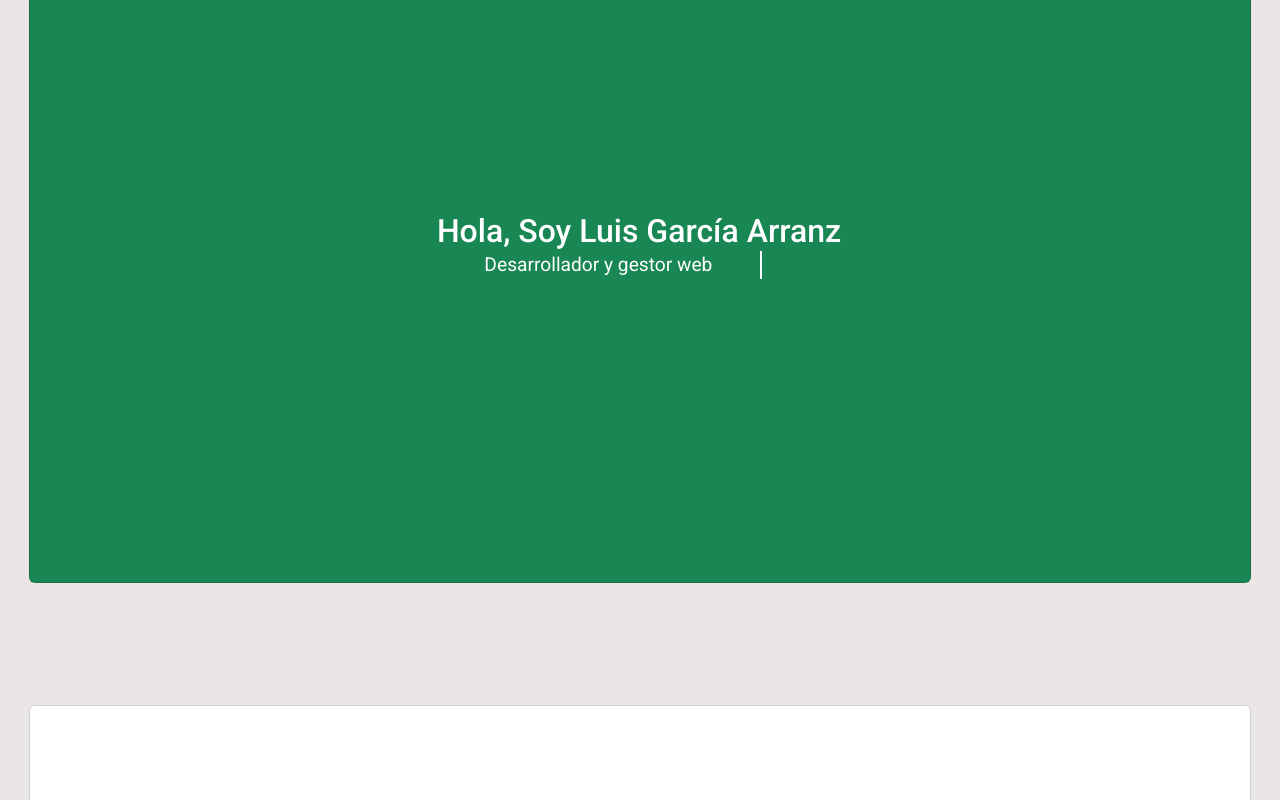
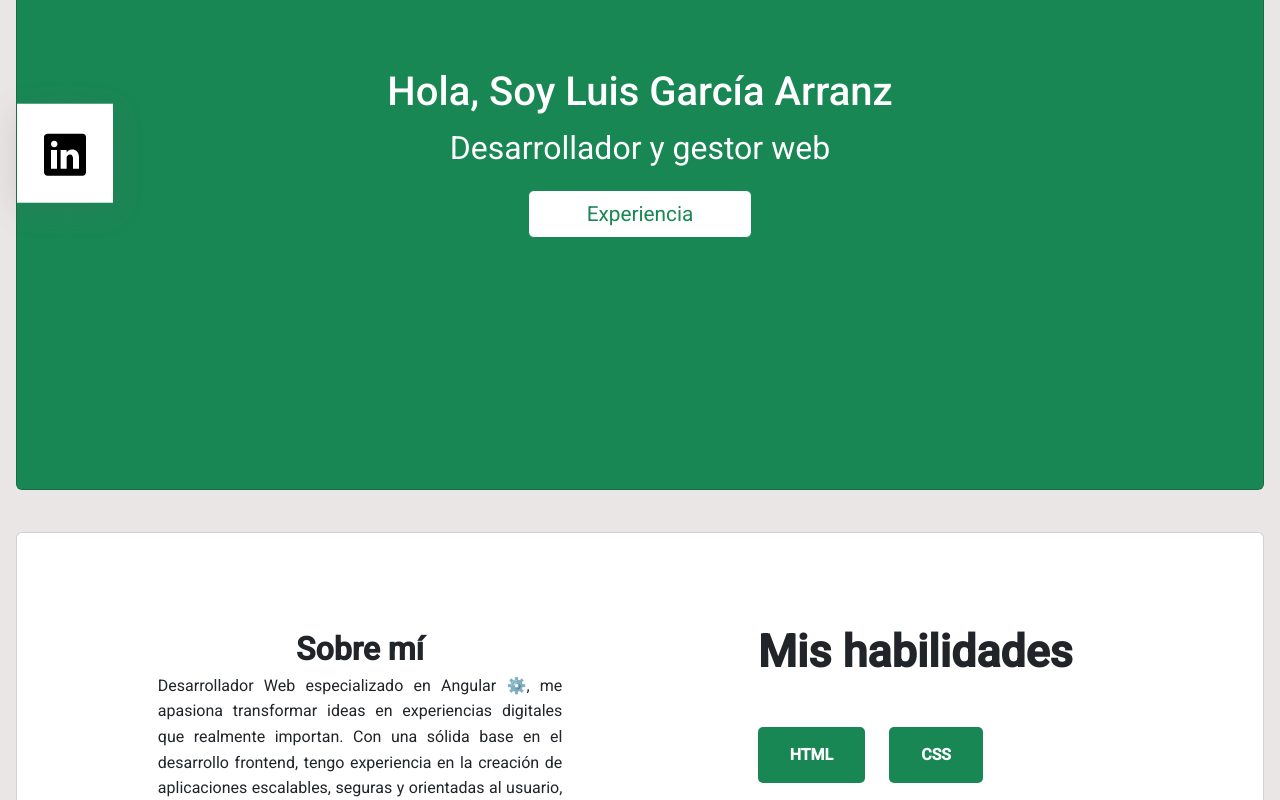
Before and after one commit to luisgarciaaarranz/luis-garcia-arranz, an Angular app: page /experience in a window 1280 px wide. Shown: the part 280-1080 px from the top of the page. Built offline with nearby package versions, Linux system fonts and the light colour scheme.

Commit message:
change css

```diff
--- a/src/app/app-routing.module.ts
+++ b/src/app/app-routing.module.ts
@@ -7,7 +7,7 @@ const routes: Routes = [
     path: '',
     component: HomeComponent,
     children: [
-      { path: 'about-me', loadComponent: () => import('./features/about-me/page/about-me.component').then(m => m.AboutMeComponent) },
+      { path: 'about', loadComponent: () => import('./features/about-me/page/about-me.component').then(m => m.AboutMeComponent) },
       { path: 'experience', loadComponent: () => import('./features/experience/experience.component').then(m => m.ExperienceComponent) },
       { path: 'projects', loadComponent: () => import('./features/projects/pages/projects.component').then(m => m.ProjectsComponent) },
       { path: 'contact', loadComponent: () => import('./features/contact/page/contact.component').then(m => m.ContactComponent) },
--- /dev/null
+++ b/src/app/core/services/scroll.service.ts
@@ -0,0 +1,25 @@
+import { Injectable } from '@angular/core';
+
+@Injectable({
+  providedIn: 'root'
+})
+export class ScrollService {
+  activeSection: string = 'home';
+
+  constructor() { }
+
+  scrollTo(section: string): void {
+    const element = document.getElementById(section);
+    this.activeSection = section;
+
+    if (element) {
+      const yOffset = -90; // Ajusta este valor según la altura de tu navbar
+      const y = element.getBoundingClientRect().top + window.scrollY + yOffset;
+
+      window.scrollTo({ top: y, behavior: 'smooth' });
+
+      history.pushState(null, '', `/${section}`);
+    }
+  }
+
+}
--- a/src/app/features/about-me/page/about-me.component.html
+++ b/src/app/features/about-me/page/about-me.component.html
@@ -1,6 +1,6 @@
 <div class="content">
     <div class="row">
-        <div class="col-12">
+        <div class="col-5">
                 <div class="d-flex justify-content-center">
                     <strong>Sobre mí</strong>
 
@@ -22,8 +22,19 @@
                 </div>
 
 
-            </div>
+        </div>
+        <div class="col-2"></div>
+        <div class="col-5">
+            <h3 class="skills-title">
+                Mis habilidades
+            </h3>
+           <div class="skills">
+                @for(skill of skillsList; track $index) {
+                    <div class="skill">{{skill}}</div>
+                }
 
+           </div>
+        </div>
     </div>
 
     <div class="row mt-5">
--- a/src/app/features/about-me/page/about-me.component.scss
+++ b/src/app/features/about-me/page/about-me.component.scss
@@ -13,3 +13,25 @@ p {
     margin-bottom: 16px; /* Espacio entre párrafos */
     font-size: 1rem;
   }
+
+.skills-title {
+    font-weight: 700;
+    font-size: 2.8rem;
+    margin-bottom: 3rem;
+
+}
+.skills {
+    display: flex;
+        flex-wrap: wrap;
+    .skill {
+        padding: 1rem 2rem;
+        margin-bottom: 1.5rem;
+        margin-right: 1.5rem;
+        font-size: 1rem;
+        background: rgba(153, 153, 153, 0.2);
+        border-radius: 5px;
+        font-weight: 600;
+        background-color: #198754;
+        color: white;
+    }
+}
--- a/src/app/features/about-me/page/about-me.component.ts
+++ b/src/app/features/about-me/page/about-me.component.ts
@@ -10,6 +10,8 @@ import { Router } from '@angular/router';
 })
 export class AboutMeComponent {
 
+  skillsList: string[] = ['HTML', 'CSS', 'ANGULAR', 'JASMIN', 'KARMA', 'GOLAND', '.NET', 'JAVA', 'POSTGESQL', 'MONGO', 'GITHUB', 'JIRA', 'GOOGLE CLOUD']
+
   constructor(private router: Router) {}
 
   goTo() {
--- a/src/app/features/home/pages/home.component.html
+++ b/src/app/features/home/pages/home.component.html
@@ -4,12 +4,22 @@
         <div class="card-body">
           <div class="container centered-content">
             <div class="text">
-              <h1 class="typing-heading">Hola, Soy Luis García Arranz</h1>
-              <p class="typing-paragraph">Desarrollador y gestor web</p>
+              <h1>Hola, Soy Luis García Arranz</h1>
+              <p>Desarrollador y gestor web</p>
+              <button class="btn btn-success" (click)="goTo('experience')">Experiencia</button>
             </div>
+          </div>
+
+        </div>
+        <div class="socials">
+          <div class="social">
+            <a href="https://www.linkedin.com/in/luis-garc%C3%ADa-arranz-97624776/" class="social-icon-link" rel="noreferrer" target="_blank">
+              <img src="./assets/icons/linkedin-dark.svg" alt="Luis García Arranz Linkedin Profile" class="social-icon">
+            </a>
           </div>
         </div>
     </div>
+
   </section>
 
   <section id="about">
--- a/src/app/features/home/pages/home.component.scss
+++ b/src/app/features/home/pages/home.component.scss
@@ -16,6 +16,11 @@
 
 .text {
     text-align: center !important;
+    button {
+      width: 14rem;
+      height: 3rem;
+      font-size: 1.3rem;
+    }
 }
 
 :host {
@@ -42,8 +47,8 @@ overflow-x: hidden;}
 
 section {
     position: relative;
-    scroll-margin-top: 90px; // Ajusta según la altura del navbar
-  padding-top: 90px; // Asegura que haya espacio debajo del navbar
+    scroll-margin-top: 10px; // Ajusta según la altura del navbar
+  padding-top: 10px; // Asegura que haya espacio debajo del navbar
     margin: 1rem;
     display: flex;
     align-items: center;
@@ -74,6 +79,27 @@ section {
     }
 }
 
+.socials {
+  position: absolute;
+    top: 50%;
+    transform: translateY(-50%);
+    background: #fff;
+    box-shadow: rgba(100, 100, 111, 0.2) 0px 7px 29px 0px;
+    padding: .5rem;
+    .social {
+      width: 5rem;
+      .social-icon-link {
+        width: 100%;
+        display: block;
+        padding: 1rem;
+        transition: background .3s;
+        border-radius: 5px;
+        .social-icon {
+          width: 100%;
+        }
+      }
+    }
+}
 
 /* Efecto de escritura para el h1 */
 .typing-heading {
--- a/src/app/features/home/pages/home.component.ts
+++ b/src/app/features/home/pages/home.component.ts
@@ -5,6 +5,7 @@ import { ActivatedRoute, Router } from '@angular/router';
 import { ContactComponent } from '../../contact/page/contact.component';
 import { ExperienceComponent } from '../../experience/experience.component';
 import { AboutMeComponent } from '../../about-me/page/about-me.component';
+import { ScrollService } from 'src/app/core/services/scroll.service';
 
 
 @Component({
@@ -22,12 +23,12 @@ export class HomeComponent {
 
 
 
-  constructor(private router: Router) {
+  constructor(private router: Router, private scroll: ScrollService) {
 
   }
 
   goTo(route: string) {
-    this.router.navigate([route], );
+    this.scroll.scrollTo(route)
   }
 
 
--- a/src/app/shared/components/components.module.ts
+++ b/src/app/shared/components/components.module.ts
@@ -2,6 +2,7 @@ import { NgModule } from '@angular/core';
 import { CommonModule } from '@angular/common';
 import { NavbarComponent } from './navbar/navbar.component';
 import { RouterModule } from '@angular/router';
+import { ScrollService } from 'src/app/core/services/scroll.service';
 
 const components = [
   NavbarComponent
@@ -14,6 +15,9 @@ const components = [
     CommonModule,
     RouterModule,
   ],
+  providers: [
+    ScrollService,
+  ],
   exports: [
     ...components
   ]
--- a/src/app/shared/components/navbar/navbar.component.scss
+++ b/src/app/shared/components/navbar/navbar.component.scss
@@ -1,6 +1,7 @@
 nav{
     position: fixed;
     width: 100%;
+    height: 6rem;
     z-index: 1000;
     background-color: #fff;
     box-shadow: 0 10px 100px rgba(0,0,0,0.1);
--- a/src/app/shared/components/navbar/navbar.component.ts
+++ b/src/app/shared/components/navbar/navbar.component.ts
@@ -1,5 +1,6 @@
 import { Component, OnInit } from '@angular/core';
 import { ActivatedRoute, Router } from '@angular/router';
+import { ScrollService } from 'src/app/core/services/scroll.service';
 
 @Component({
   selector: 'app-navbar',
@@ -9,7 +10,7 @@ import { ActivatedRoute, Router } from '@angular/router';
 export class NavbarComponent implements OnInit {
   activeSection: string = 'home';
 
-  constructor(private route: ActivatedRoute, private router: Router) {}
+  constructor(private scroll: ScrollService, private router: Router) {}
 
   ngOnInit(): void {
     this.scrollToInitialSection();
@@ -17,17 +18,7 @@ export class NavbarComponent implements OnInit {
   }
 
   scrollTo(section: string): void {
-    const element = document.getElementById(section);
-    this.activeSection = section;
-
-    if (element) {
-      const yOffset = -90; // Ajusta este valor según la altura de tu navbar
-      const y = element.getBoundingClientRect().top + window.scrollY + yOffset;
-
-      window.scrollTo({ top: y, behavior: 'smooth' });
-
-      history.pushState(null, '', `/${section}`);
-    }
+    this.scroll.scrollTo(section);
   }
 
   private scrollToInitialSection(): void {
--- a/src/styles.scss
+++ b/src/styles.scss
@@ -36,12 +36,11 @@ $luis-garcia-arranz-theme: mat.define-theme((
 // @include mat.color-variants-backwards-compatibility($luis-garcia-arranz-theme);
 /* You can add global styles to this file, and also import other style files */
 body {
-    margin: 1%;
-    padding: 0.5px;
     padding-top: 70px
 }
 //html, body { height: 100%; }
-body { margin: 1%;
+body {
+
   font-family: Roboto,
   "Helvetica Neue", sans-serif;
   background-color: rgb(234, 230, 230);}
```
Also changed, not shown: src/assets/icons/linkedin-dark.svg (added).
